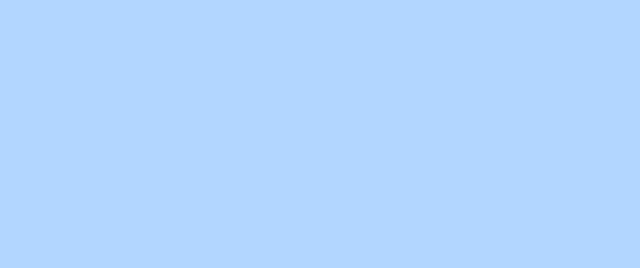
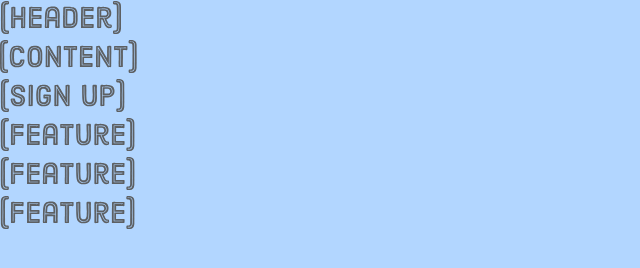
Before and after one commit to Joshdefleur/Responsive-Design, a plain HTML site: page index.html in a window 1280 px wide. Shown: the whole page, without its empty margins (0-640 px from the left). Drawn offline with Linux system fonts and the light colour scheme.

Commit message:
html frame

```diff
--- a/index.html
+++ b/index.html
@@ -7,6 +7,28 @@
     <link rel='stylesheet' href='styles.css'/>
   </head>
   <body>
-    <!-- There's nothing here! -->
+
+    <div class='page'>
+      <div class='section menu'></div>
+      <div class='section header'>
+        <img src='images/header.svg'/>
+      </div>
+      <div class='section content'>
+        <img src='images/content.svg'/>
+      </div>
+      <div class='section sign-up'>
+        <img src='images/sign-up.svg'/>
+      </div>
+      <div class='section feature-1'>
+        <img src='images/feature.svg'/>
+      </div>
+      <div class='section feature-2'>
+        <img src='images/feature.svg'/>
+      </div>
+      <div class='section feature-3'>
+        <img src='images/feature.svg'/>
+      </div>
+    </div>
+
   </body>
 </html>
```
